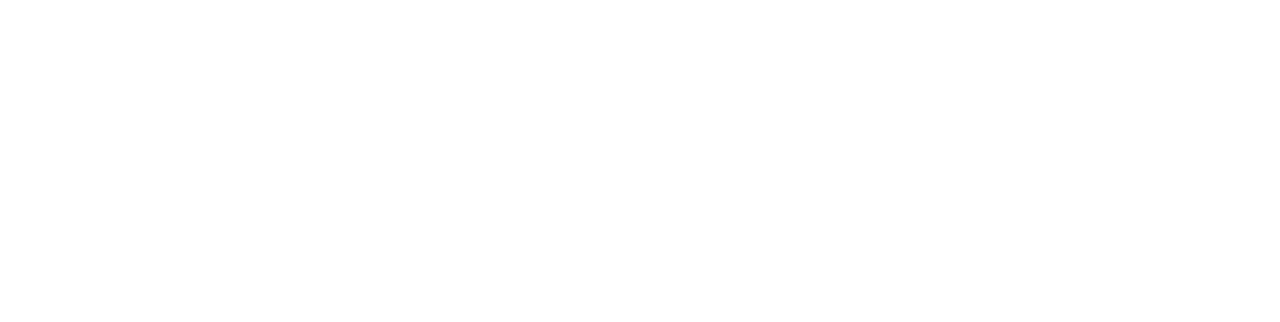
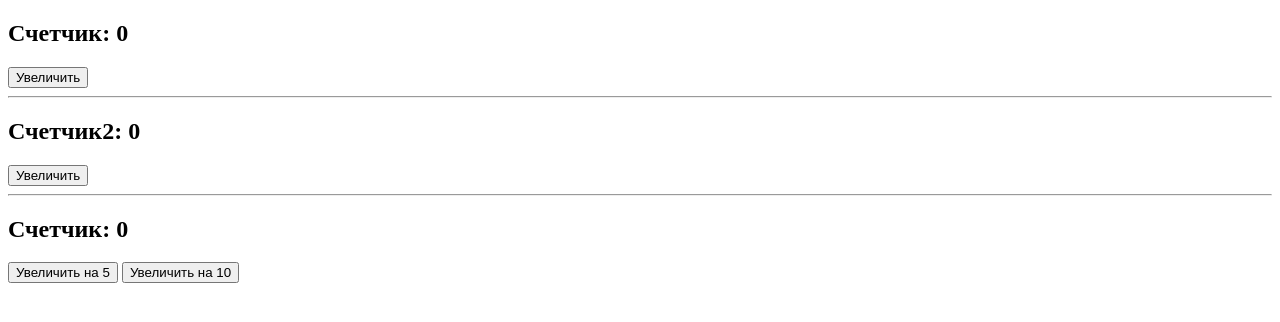
Before and after one commit to NikolayB7/Learn-Vue-js, a plain HTML site: page 2)/index.html in a window 1280 px wide. Drawn offline with nearby package versions, Linux system fonts and the light colour scheme.

Commit message:
Передача параметров в метод
Добавление событий

```diff
--- a/2)/index.html
+++ b/2)/index.html
@@ -10,6 +10,28 @@
 
 <body>
 
+    <div id="app">
+        <h2>Счетчик: {{counter}}</h2>
+        <button v-on:click="upCounter">Увеличить</button>
+
+        <hr>
+
+
+        <h2 v-on:mouseover="onHover">Счетчик2: {{counter}}</h2>
+        <button v-on:click="counter2++">Увеличить</button>
+
+        <hr>
+
+
+        <h2>{{title}}: {{counter}}</h2>
+        <button v-on:click="rizeCounter(5,'Изменено на 5',$event)">Увеличить на 5</button>
+        <button v-on:click="rizeCounter(10,'Изменено на 10',$event)">Увеличить на 10</button>
+
+
+
+
+    </div>
+
 
 
     <script src="https://cdn.jsdelivr.net/npm/vue@2.6.11"></script>
--- a/2)/script.js
+++ b/2)/script.js
@@ -0,0 +1,28 @@
+new Vue({
+
+    el: '#app',
+    data: {
+        counter: 0,
+        title: 'Счетчик'
+    },
+    methods: {
+        upCounter: function () {
+            this.counter++;
+        },
+        onHover: function (e) {
+            e.target.style.color = "green"
+        },
+        rizeCounter: function (num, str, event) {
+            this.counter += num;
+            this.title = str
+
+            if (num === 5) {
+                //blue
+                event.target.style.color = "blue"
+            } else if (num === 10) {
+                //red
+                event.target.style.color = "red"
+            }
+        }
+    },
+});
```
